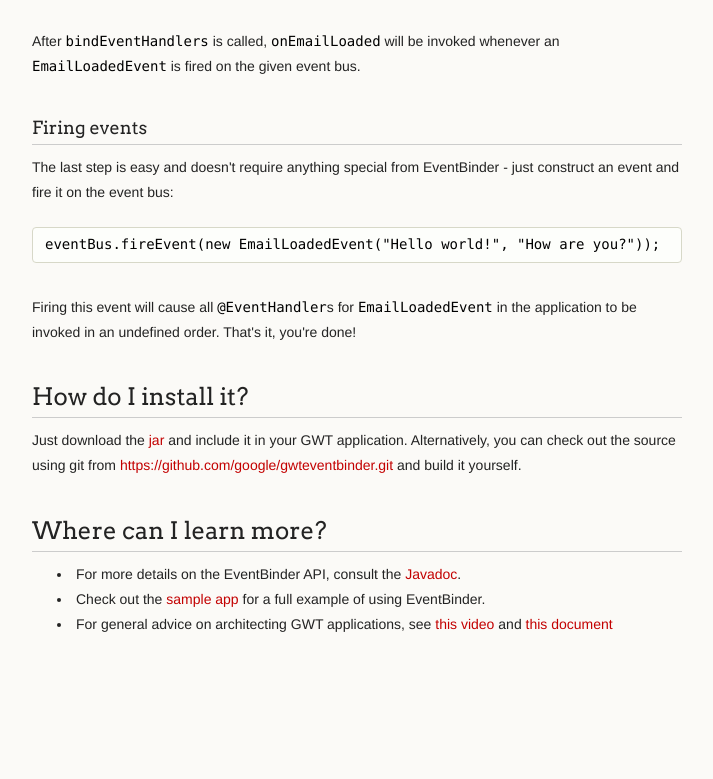
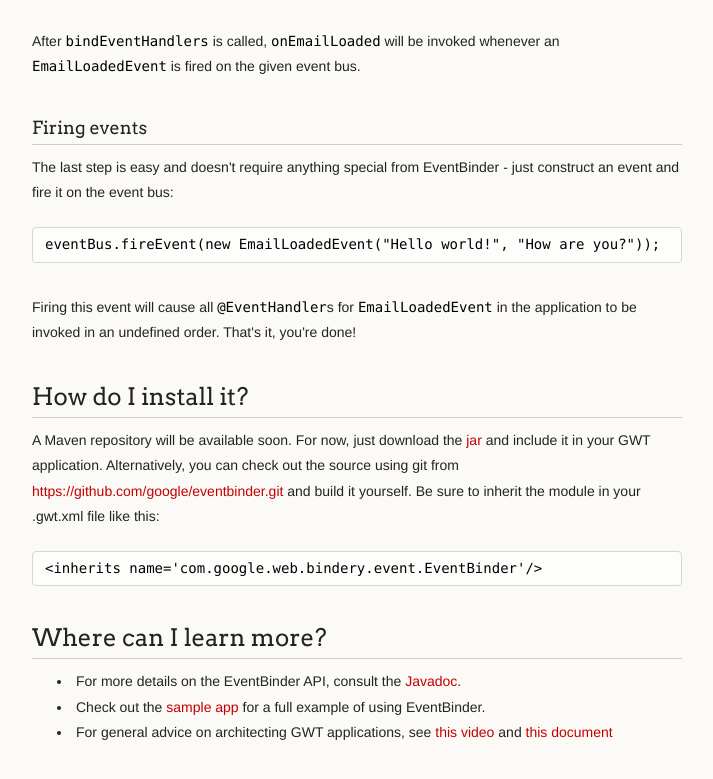
Before and after one commit to google/gwteventbinder, a plain HTML site: page index.html in a window 1280 px wide. Shown: the part 1599-2378 px from the top of the page, without its empty margins (278-991 px from the left). Before the commit the page ends 2308 px from the top, so only its background shows below. Drawn offline with Linux system fonts and the light colour scheme.

```diff
--- a/index.html
+++ b/index.html
@@ -114,15 +114,19 @@ application to be invoked in an undefined order. That's it, you're done!</p>
 
 <h2>How do I install it?</h2>
 
-<p>Just download the <a href="TODO">jar</a> and include it in your GWT application.
-Alternatively, you can check out the source using git from
-<a href="https://github.com/google/gwteventbinder.git">https://github.com/google/gwteventbinder.git</a> and build it yourself.</p>
+<p>A Maven repository will be available soon. For now, just download the <a href="https://github.com/google/gwteventbinder/wiki/jars/eventbinder-1.0.0.jar">jar</a>
+and include it in your GWT application. Alternatively, you can check out the
+source using git from <a href="https://github.com/google/eventbinder.git">https://github.com/google/eventbinder.git</a> and build it
+yourself. Be sure to inherit the module in your .gwt.xml file like this:</p>
+
+<pre><code>&lt;inherits name='com.google.web.bindery.event.EventBinder'/&gt;
+</code></pre>
 
 <h2>Where can I learn more?</h2>
 
 <ul>
-<li>For more details on the EventBinder API, consult the <a href="javadoc">Javadoc</a>.</li>
-<li>Check out the <a href="TODO">sample app</a> for a full example of using EventBinder.</li>
+<li>For more details on the EventBinder API, consult the <a href="http://google.github.io/gwteventbinder/javadoc/">Javadoc</a>.</li>
+<li>Check out the <a href="https://github.com/google/gwteventbinder/tree/master/sample/src/sample/client">sample app</a> for a full example of using EventBinder.</li>
 <li>For general advice on architecting GWT applications, see <a href="http://www.youtube.com/watch?v=PDuhR18-EdM">this video</a>
 and <a href="https://developers.google.com/web-toolkit/articles/mvp-architecture">this document</a>
 </li>
```
Also changed, not shown: params.json (+1 -1 lines).
